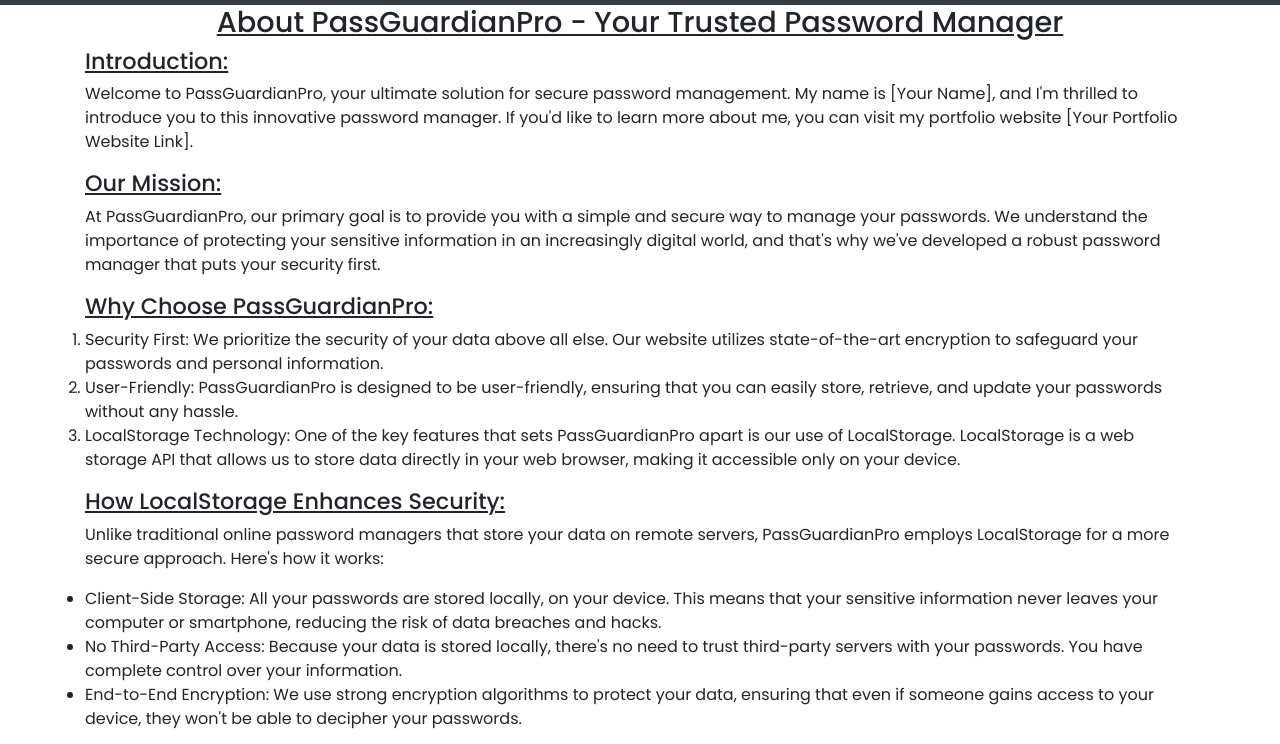
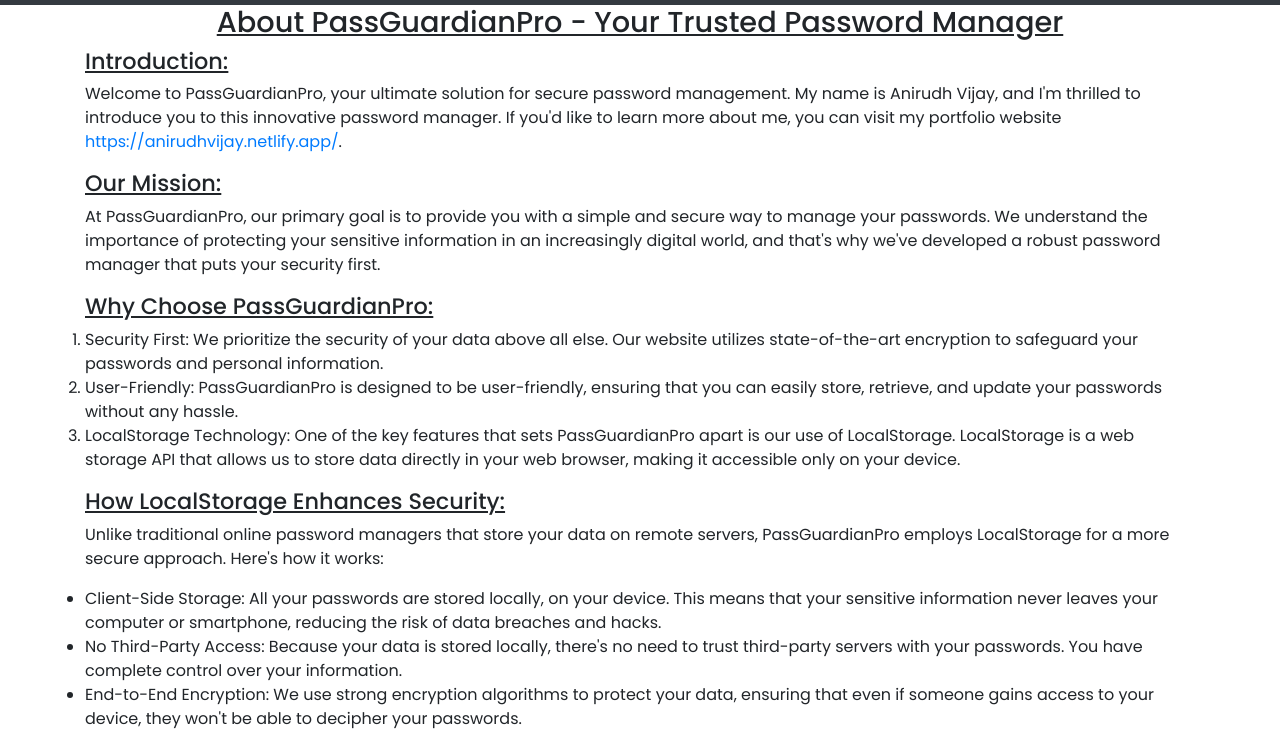
Before and after one commit to Anirudh-Vijay2/PassGuardianPro.github.io, a plain HTML site: page pages/about.html in a window 1280 px wide. Shown: the part 51-795 px from the top of the page. Drawn offline with nearby package versions, Linux system fonts and the light colour scheme.

Commit message:
Update about.html

```diff
--- a/pages/about.html
+++ b/pages/about.html
@@ -55,7 +55,7 @@
         <div class="about">
             <div class="about">
                 <h2>Introduction:</h2>
-                <p>Welcome to PassGuardianPro, your ultimate solution for secure password management. My name is [Your Name], and I'm thrilled to introduce you to this innovative password manager. If you'd like to learn more about me, you can visit my portfolio website [Your Portfolio Website Link].</p>
+                <p>Welcome to PassGuardianPro, your ultimate solution for secure password management. My name is Anirudh Vijay, and I'm thrilled to introduce you to this innovative password manager. If you'd like to learn more about me, you can visit my portfolio website <a href="https://anirudhvijay.netlify.app/">https://anirudhvijay.netlify.app/</a>.</p>
             </div>
         </div>
         <div class="about">
```
